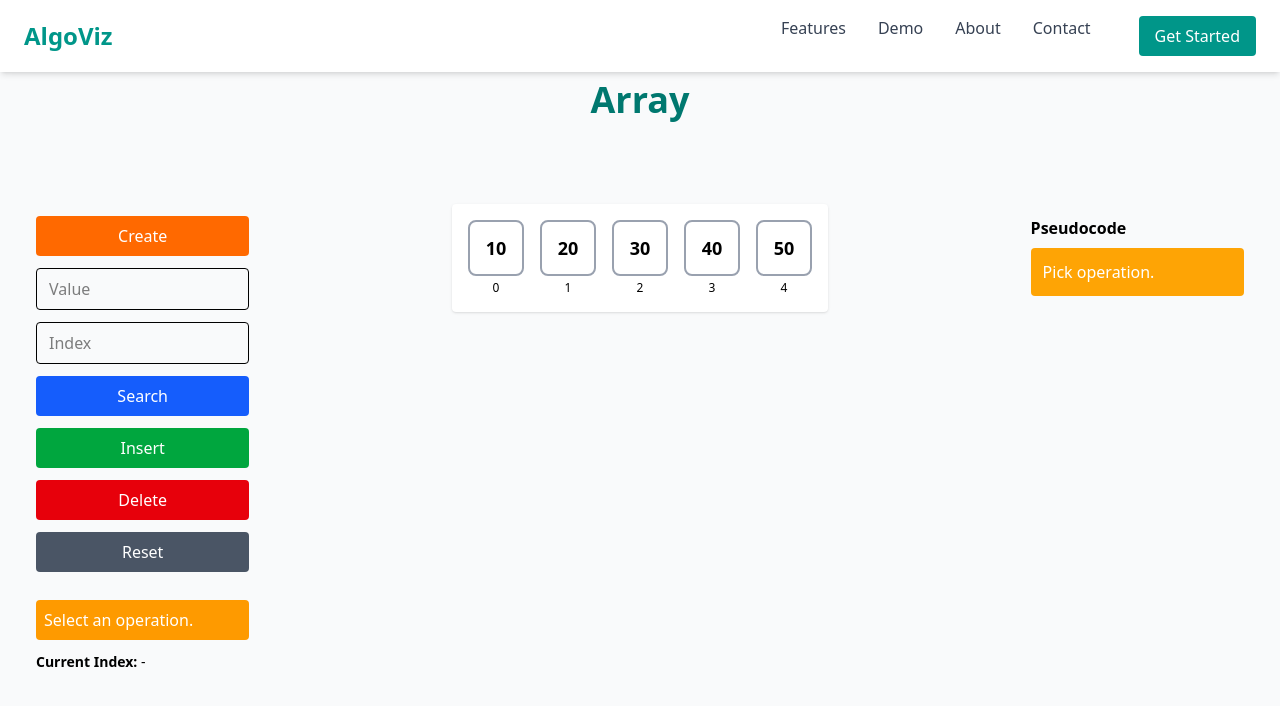
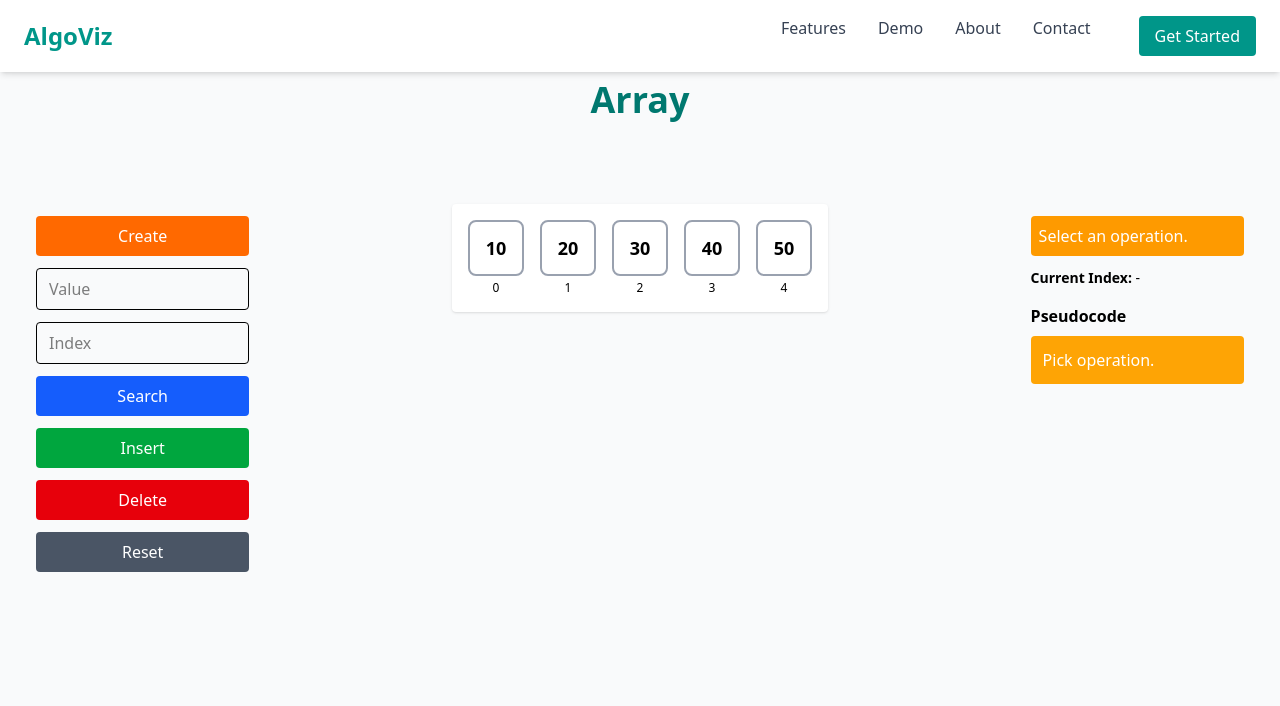
Before and after one commit to sayaligurav7789/AlgoViz, a React (Vite) app: page /topics/arrays in a window 1280 px wide. Shown: the top 706 px of the page. Built offline with nearby package versions, Linux system fonts and the light colour scheme.

Commit message:
Updated the status layout

```diff
--- a/src/components/visualizers/Array/Arrays.jsx
+++ b/src/components/visualizers/Array/Arrays.jsx
@@ -51,10 +51,6 @@ export default function ArrayVisualizer() {
 
     let target = Number(value);
 
-    // Pseudocode:
-    // 1: for i = 0 to n-1:
-    // 2:    if A[i] == value: found
-
     for (let i = 0; i < arr.length; i++) {
       if (cancelRef.current) return;
 
@@ -92,12 +88,6 @@ export default function ArrayVisualizer() {
     setMode("insert");
     setMessage("Inserting...");
 
-    // Pseudocode:
-    // 1: for i = n-1 down to index:
-    // 2:    A[i+1] = A[i]
-    // 3: A[index] = value
-
-    // Shift right simulation
     setHighlight(1);
     for (let i = arr.length - 1; i >= idx; i--) {
       if (cancelRef.current) return;
@@ -109,7 +99,6 @@ export default function ArrayVisualizer() {
       await delay(700);
     }
 
-    // Insert
     setHighlight(3);
     const newArr = [...arr];
     newArr.splice(idx, 0, val);
@@ -137,11 +126,6 @@ export default function ArrayVisualizer() {
     setMode("delete");
     setMessage("Deleting...");
 
-    // Pseudocode:
-    // 1: for i = index to n-2:
-    // 2:    A[i] = A[i+1]
-    // 3: delete last
-
     setHighlight(1);
     for (let i = idx; i < arr.length - 1; i++) {
       if (cancelRef.current) return;
@@ -153,7 +137,6 @@ export default function ArrayVisualizer() {
       await delay(700);
     }
 
-    // Remove element
     setHighlight(3);
     const newArr = [...arr];
     newArr.splice(idx, 1);
@@ -172,14 +155,14 @@ export default function ArrayVisualizer() {
       borderRadius: 6,
       marginBottom: 6,
       fontFamily: "monospace",
-      fontSize: 13
+      fontSize: 13,
     });
 
     if (mode === "search")
       return (
         <>
           <div style={s(1)}>for i = 0 to n-1:</div>
-          <div style={s(2)}>&nbsp;&nbsp;if A[i] == value: found</div>
+          <div style={s(2)}>&nbsp;&nbsp;if A[i] == value → found</div>
         </>
       );
 
@@ -254,14 +237,6 @@ export default function ArrayVisualizer() {
           >
             Reset
           </button>
-
-          <div className="mt-4 bg-amber-500 text-white p-2 rounded">
-            {message}
-          </div>
-
-          <div className="mt-2 text-sm">
-            <strong>Current Index:</strong> {currentIdx ?? "-"}
-          </div>
         </div>
 
         {/* CENTER — ARRAY VISUAL */}
@@ -286,8 +261,20 @@ export default function ArrayVisualizer() {
           </div>
         </div>
 
-        {/* RIGHT PANEL — PSEUDOCODE */}
+        {/* RIGHT PANEL — Updated like Tree/Graph */}
         <div className="w-full md:w-1/5 p-3">
+
+          {/* MESSAGE BOX */}
+          <div className="bg-amber-500 text-white p-2 rounded mb-3">
+            {message}
+          </div>
+
+          {/* STATUS */}
+          <div className="text-sm mb-4">
+            <strong>Current Index:</strong> {currentIdx ?? "-"}
+          </div>
+
+          {/* PSEUDOCODE */}
           <h3 className="font-bold mb-2">Pseudocode</h3>
           <div className="p-3 rounded" style={{ background: "#FEA405" }}>
             {renderCode()}
```
